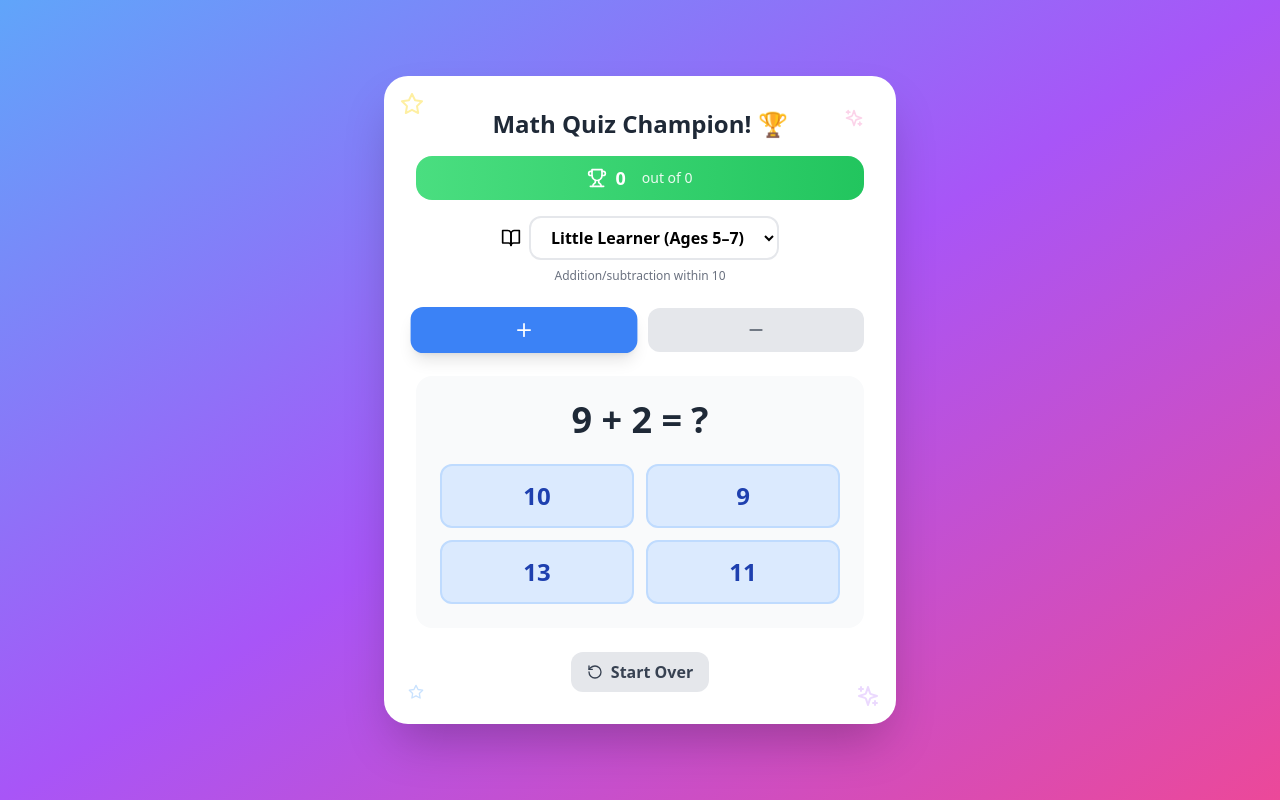
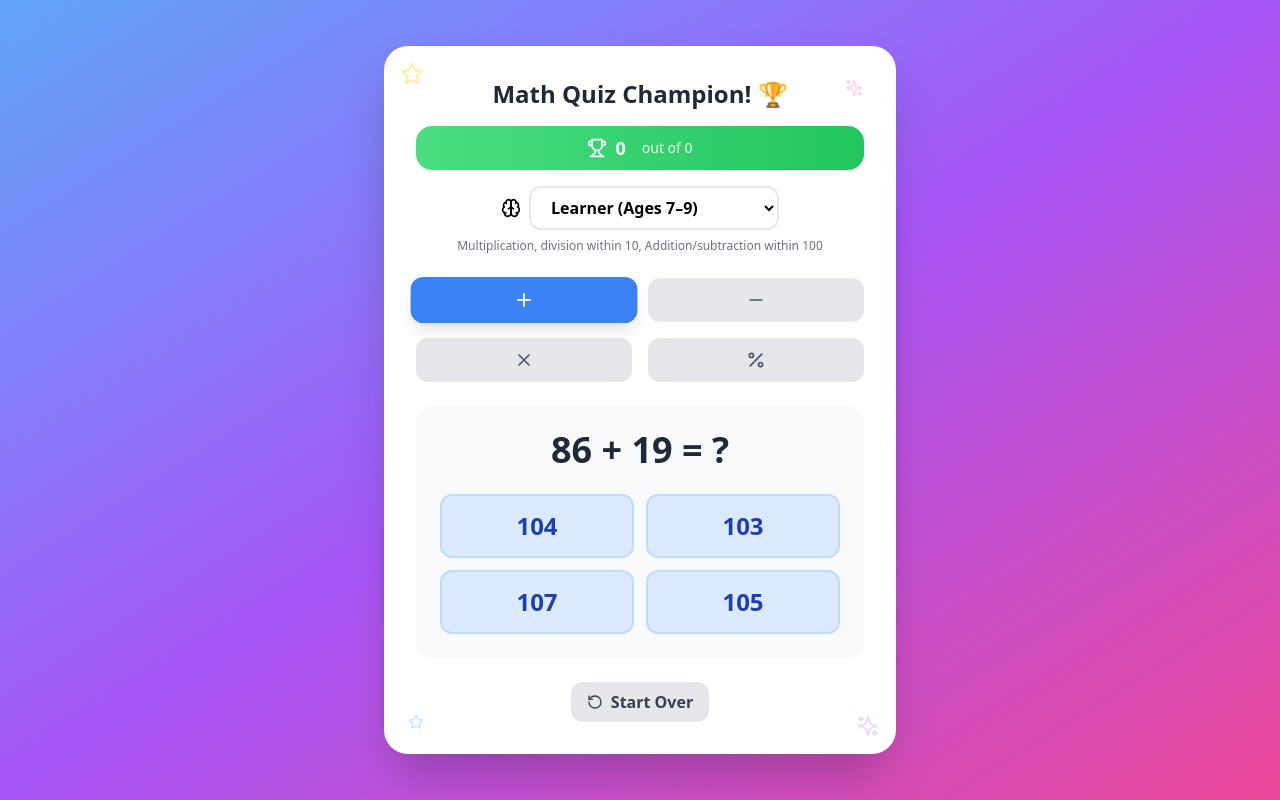
Before and after one commit to ilyaUsoltsev/math, a React (Vite) app: page / in a window 1280 px wide. Built offline with nearby package versions, Linux system fonts and the light colour scheme.

Commit message:
change default group

```diff
--- a/src/App.tsx
+++ b/src/App.tsx
@@ -23,7 +23,7 @@ interface Problem {
 }
 
 function App() {
-  const [selectedAgeGroup, setSelectedAgeGroup] = useState<AgeGroup>('little');
+  const [selectedAgeGroup, setSelectedAgeGroup] = useState<AgeGroup>('explorer');
   const [selectedOperations, setSelectedOperations] = useState<Set<Operation>>(new Set(['addition']));
   const [currentProblem, setCurrentProblem] = useState<Problem | null>(null);
   const [selectedAnswer, setSelectedAnswer] = useState<number | null>(null);
```
